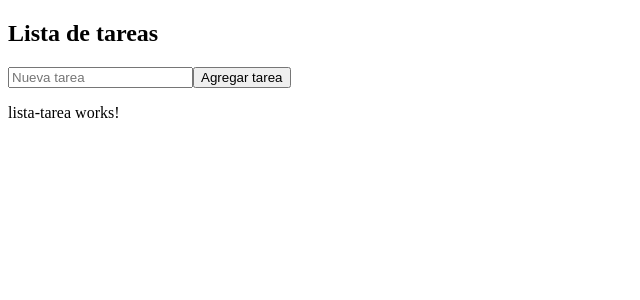
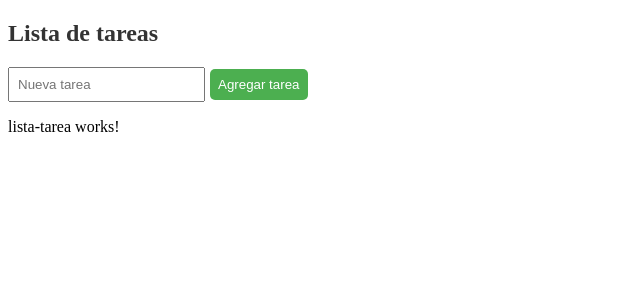
Before and after one commit to yeifreng/ToDo-list-angular, an Angular app: page / in a window 1280 px wide. Shown: the top 300 px of the page, without its empty margins (0-640 px from the left). Built offline with nearby package versions, Linux system fonts and the light colour scheme.

Commit message:
Le agregamos css para darl estilo

```diff
--- a/src/app/agregar-tarea/agregar-tarea.component.css
+++ b/src/app/agregar-tarea/agregar-tarea.component.css
@@ -0,0 +1,22 @@
+
+h2 {
+  color: #333;
+}
+
+input {
+  padding: 8px;
+  margin-right: 5px;
+}
+
+button {
+  padding: 8px;
+  background-color: #4caf50;
+  color: #fff;
+  border: none;
+  border-radius: 5px;
+  cursor: pointer;
+}
+
+button:hover {
+  background-color: #45a049;
+}
```
